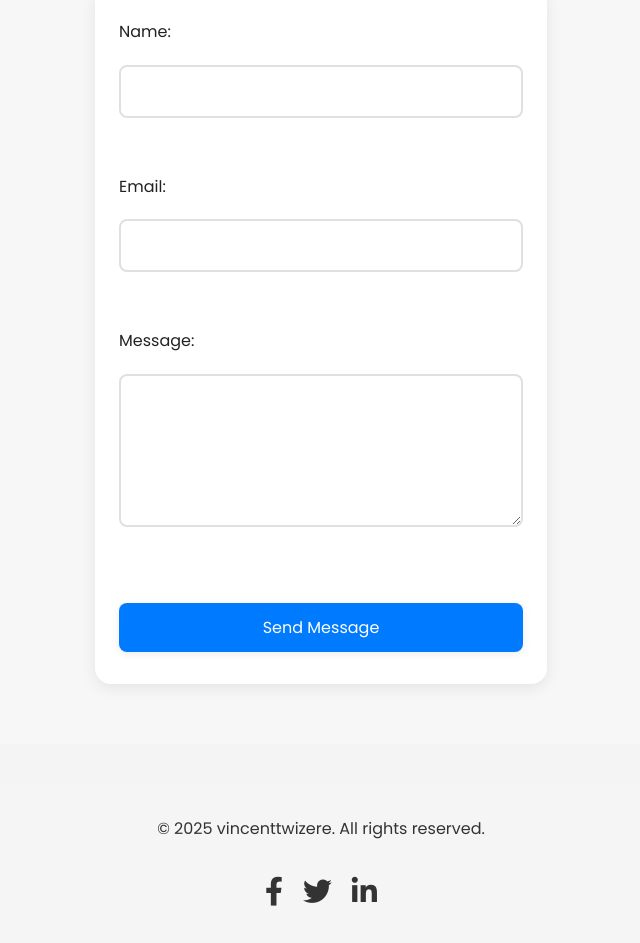
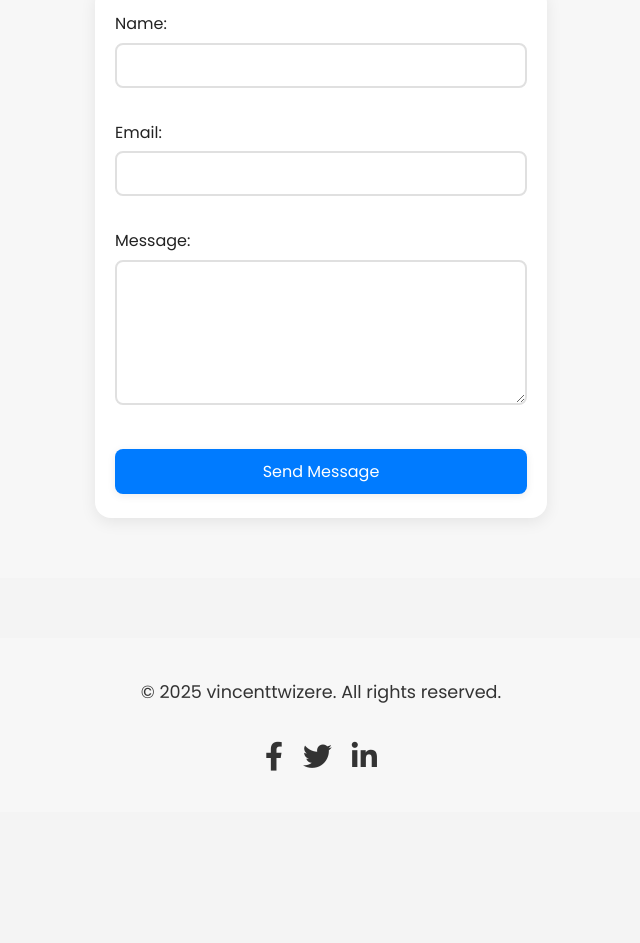
Before and after one commit to vincenttwizere/web-lab, a website: page portfolio/index.html in a window 1280 px wide. Shown: the part 2498-3441 px from the top of the page, without its empty margins (319-959 px from the left). After the commit the page ends 3310 px from the top, so only its background shows below. Drawn offline with Linux system fonts and the light colour scheme.

Commit message:
final updates

```diff
--- a/portfolio/index.html
+++ b/portfolio/index.html
@@ -119,7 +119,7 @@
         <div class="projects-container">
             <div class="project-card">
                 <div class="project-image">
-                    <img src="../Assets/circumference-calculator-screenshot.png" alt="Circumference Calculator Project" class="project-thumbnail">
+                    <img src="../Assets/csm_EENI0ARX4AE1cea_8ad3dd61b0.jpg" alt="Circumference Calculator Project" class="project-thumbnail">
                 </div>
                 <div class="project-content">
                     <h3>Circumference Calculator</h3>
@@ -137,7 +137,7 @@
             </div>
             <div class="project-card">
                 <div class="project-image">
-                    <img src="../Assets/simple-calculator-screenshot.png" alt="Simple Calculator Project" class="project-thumbnail">
+                    <img src="../Assets/images.jpeg" alt="Simple Calculator Project" class="project-thumbnail">
                 </div>
                 <div class="project-content">
                     <h3>Simple Calculator</h3>
@@ -155,7 +155,7 @@
             </div>
             <div class="project-card">
                 <div class="project-image">
-                    <img src="../Assets/portfolio-screenshot.png" alt="Portfolio Website Project" class="project-thumbnail">
+                    <img src="../Assets/bird-8788491_1280.jpg" alt="Portfolio Website Project" class="project-thumbnail">
                 </div>
                 <div class="project-content">
                     <h3>Portfolio Website</h3>
--- a/portfolio/styles.css
+++ b/portfolio/styles.css
@@ -616,9 +616,9 @@ button:hover,
 .contact-form {
     display: flex;
     flex-direction: column;
-    gap: 16px;
+    gap: 4px;
     background: #fff;
-    padding: 32px 24px;
+    padding: 24px 20px;
     border-radius: 16px;
     box-shadow: 0 4px 16px rgba(0,0,0,0.08);
 }
@@ -626,7 +626,7 @@ button:hover,
 .contact-form label {
     font-size: 1rem;
     color: #222;
-    margin-bottom: 4px;
+    margin-bottom: 2px;
     text-align: left;
     font-weight: 500;
 }
@@ -634,7 +634,7 @@ button:hover,
 .contact-form input,
 .contact-form textarea {
     width: 100%;
-    padding: 12px 16px;
+    padding: 8px 12px;
     border: 2px solid #e0e0e0;
     border-radius: 8px;
     font-size: 1rem;
@@ -668,13 +668,13 @@ button:hover,
     background: #007BFF;
     color: #fff;
     border: none;
-    padding: 12px 24px;
+    padding: 10px 20px;
     border-radius: 8px;
     font-size: 1rem;
     font-family: inherit;
     font-weight: 500;
     box-shadow: 0 2px 8px rgba(0,0,0,0.08);
-    margin: 20px 0 0 0;
+    margin: 12px 0 0 0;
     cursor: pointer;
     transition: all 0.3s ease;
 }
@@ -735,15 +735,16 @@ button:hover,
 
 /* Footer */
 footer {
-    background: whitesmoke;
+    background: #f7f7f7;
     color: #333;
-    padding: 32px 0 16px 0;
+    padding: 40px 0 20px 0;
     text-align: center;
-    margin-top: 40px;
+    margin-top: 60px;
 }
 footer p {
-    margin-bottom: 12px;
-    font-size: 1rem;
+    margin-bottom: 16px;
+    font-size: 1.1rem;
+    font-weight: 500;
 }
 .social-icons {
     display: flex;
@@ -760,7 +761,7 @@ footer p {
 }
 
 .social-icons a:hover i {
-    color: #007BFF; /* or any color you want on hover */
+    color: #007BFF;
 }
 
 footer .social-icons  {
```
